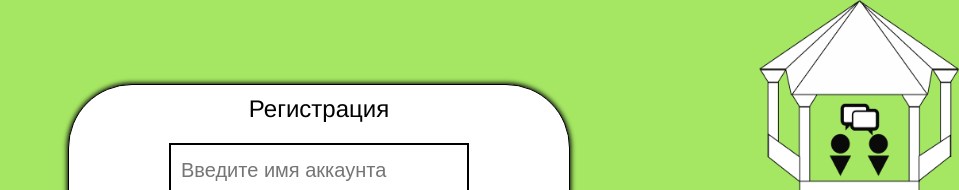
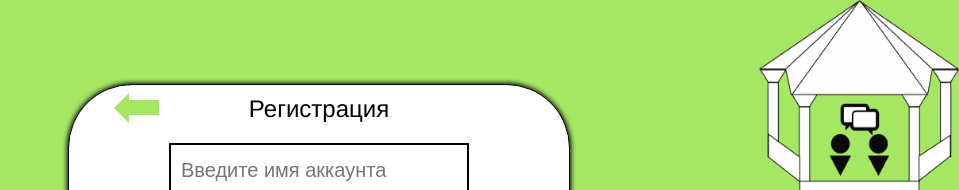
Before and after one commit to Fladit/besedka-frontend, a Vue app: page /auth/registration in a window 1280 px wide. Shown: the top 190 px of the page, without its empty margins (321-1280 px from the left). Built offline with nearby package versions, Linux system fonts and the light colour scheme.

Commit message:
added back-button to Login from  RegistrationWindow

```diff
--- a/src/components/TheRegistrationWindow.vue
+++ b/src/components/TheRegistrationWindow.vue
@@ -1,6 +1,11 @@
 <template>
   <div class="registration">
-    <div class="registration_label">Регистрация</div>
+    <div>
+      <div class="registration_label">
+        Регистрация
+        <router-link class="registration_back-button" v-bind:to="{name: 'login'}"/>
+      </div>
+    </div>
     <BaseAuthInput v-model="user.username" placeholder="Введите имя аккаунта"/>
     <BaseAuthInput v-model="user.password" placeholder="Введите пароль"/>
     <BaseAuthInput v-model="passwordRetry" placeholder="Введите пароль повторно"/>
@@ -52,15 +57,19 @@ export default {
 }
 </script>
 
-<style scoped>
+<style lang="less" scoped>
+
+@registrationPaddingTop: 10px;
+
 .registration {
+  position: relative;
   display: flex;
   flex-direction: column;
   justify-content: center;
   align-items: center;
   border: 1px solid black;
   background-color: white;
-  padding: 10px 100px 20px;
+  padding: @registrationPaddingTop 100px 20px;
   border-radius: 64px;
   box-shadow: 0 0 5px 1px;
 }
@@ -86,4 +95,27 @@ export default {
   background-color: white;
   font-size: 20px;
 }
+
+@backButtonHeight: 15px;
+@backButtonWidth: 30px;
+@backButtonArrowHeight: @backButtonHeight * 2;
+.registration_back-button {
+  left: @backButtonWidth * 2;
+  top: @backButtonHeight;
+  position: absolute;
+  width: @backButtonWidth;
+  height: @backButtonHeight;
+  background-color: #A5E763;
+}
+.registration_back-button::before {
+  content: "";
+  position: absolute;
+  top: ((@backButtonArrowHeight - @backButtonHeight) / -2);
+  left: (@backButtonArrowHeight / -2);
+  border-top: (@backButtonArrowHeight / 2) solid transparent;
+  border-bottom: (@backButtonArrowHeight / 2) solid transparent;
+  border-right: (@backButtonArrowHeight / 2) solid #A5E763;
+  z-index: 999;
+}
+
 </style>
```
